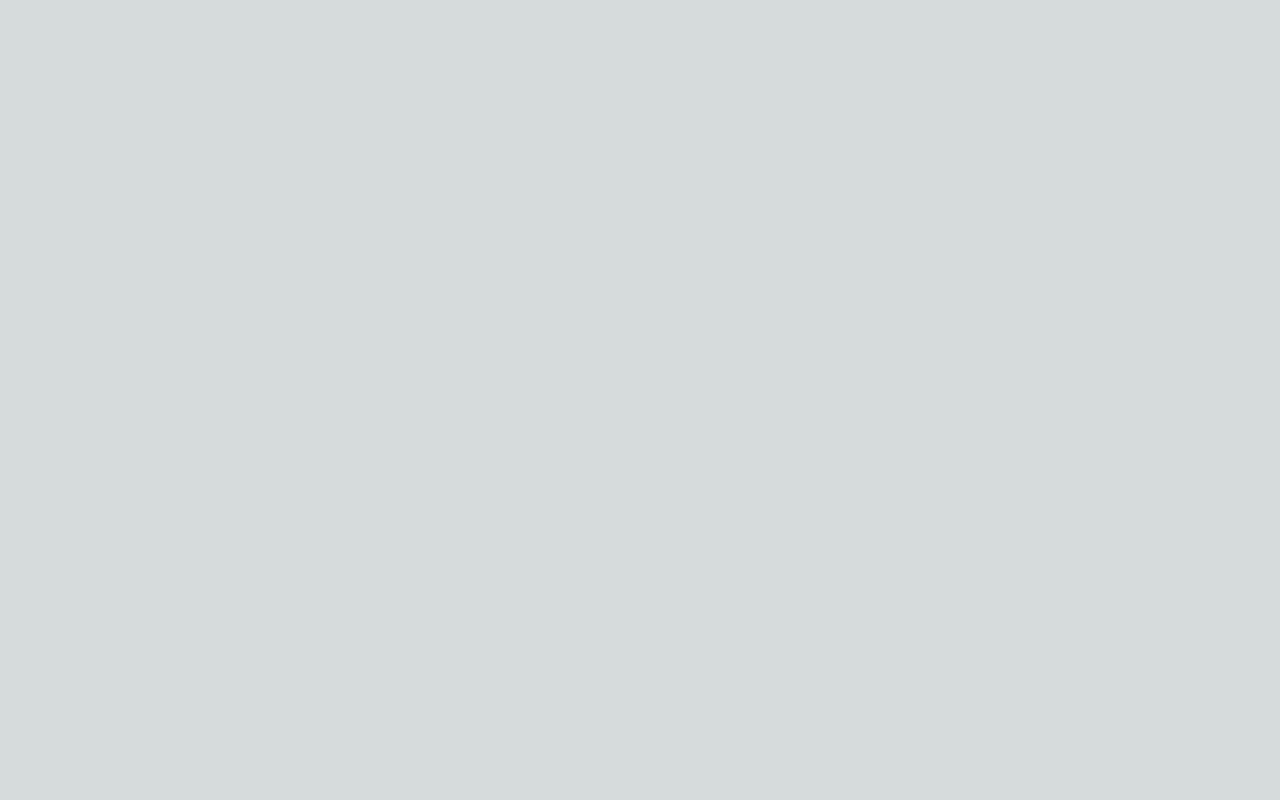
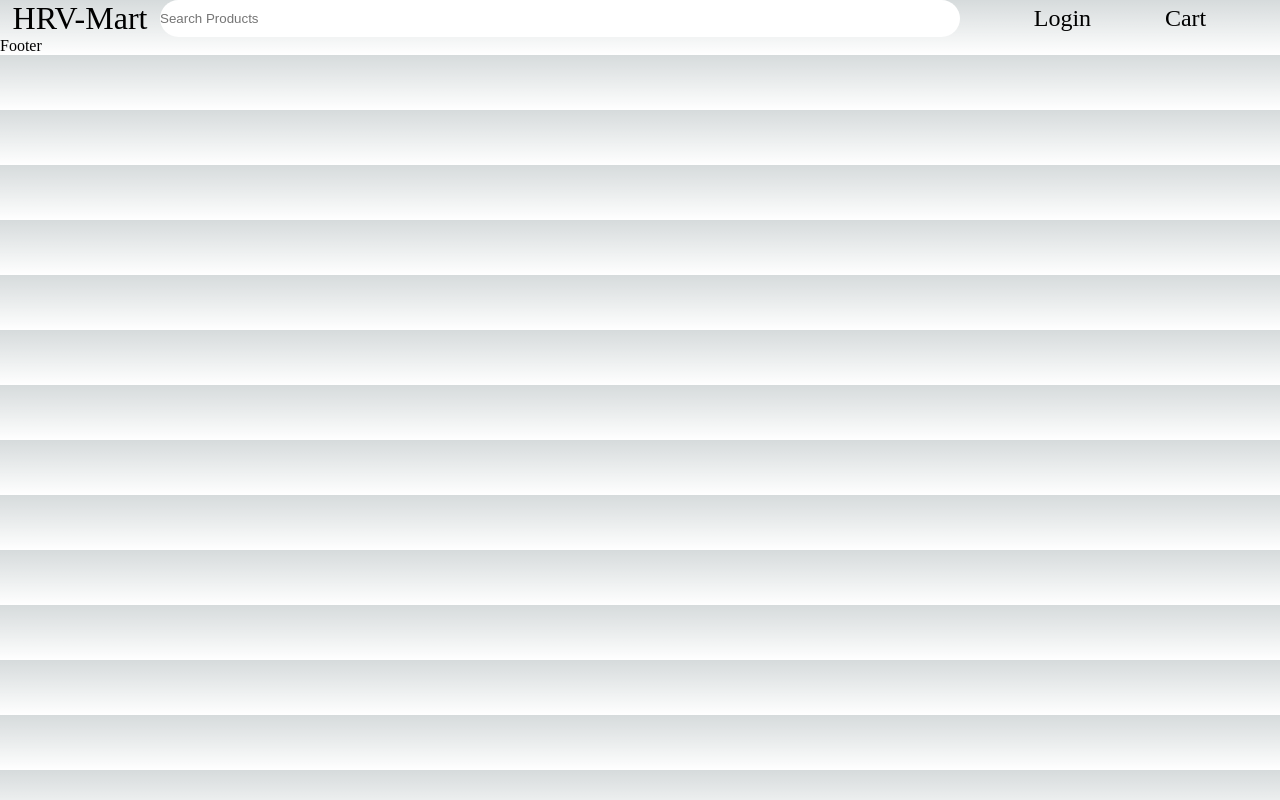
Before and after one commit to HRV-Mart/HRV-Mart, a Next.js app: page / in a window 1280 px wide. Built offline with nearby package versions, Linux system fonts and the light colour scheme.

Commit message:
Added header and footer in website

```diff
--- a/src/pages/_app.js
+++ b/src/pages/_app.js
@@ -1,5 +1,12 @@
 import '@/styles/globals.css'
+import Header from "@/components/header";
+import Footer from "@/components/footer";
 
 export default function App({ Component, pageProps }) {
-  return <Component {...pageProps} />
+  return <>
+    <Header/>
+    <Component {...pageProps} />
+    <Footer/>
+  </>
+
 }
```
